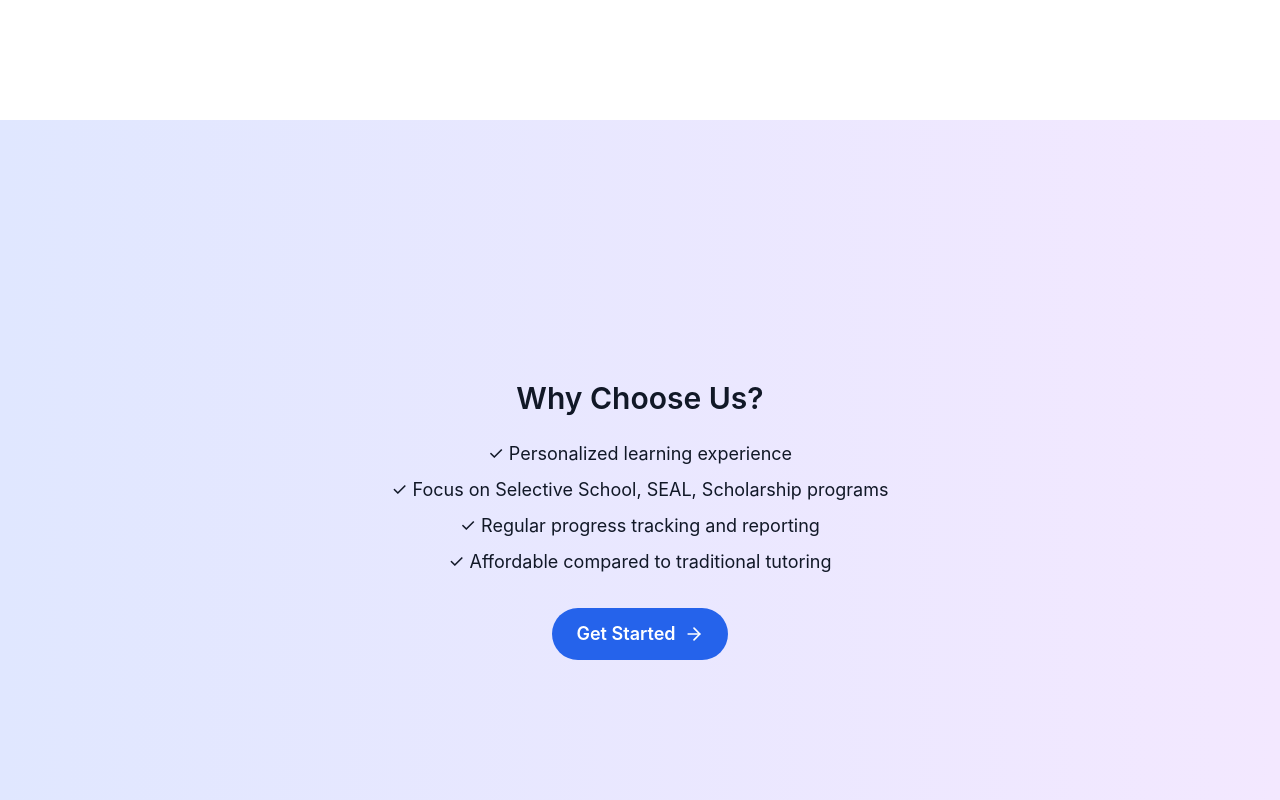
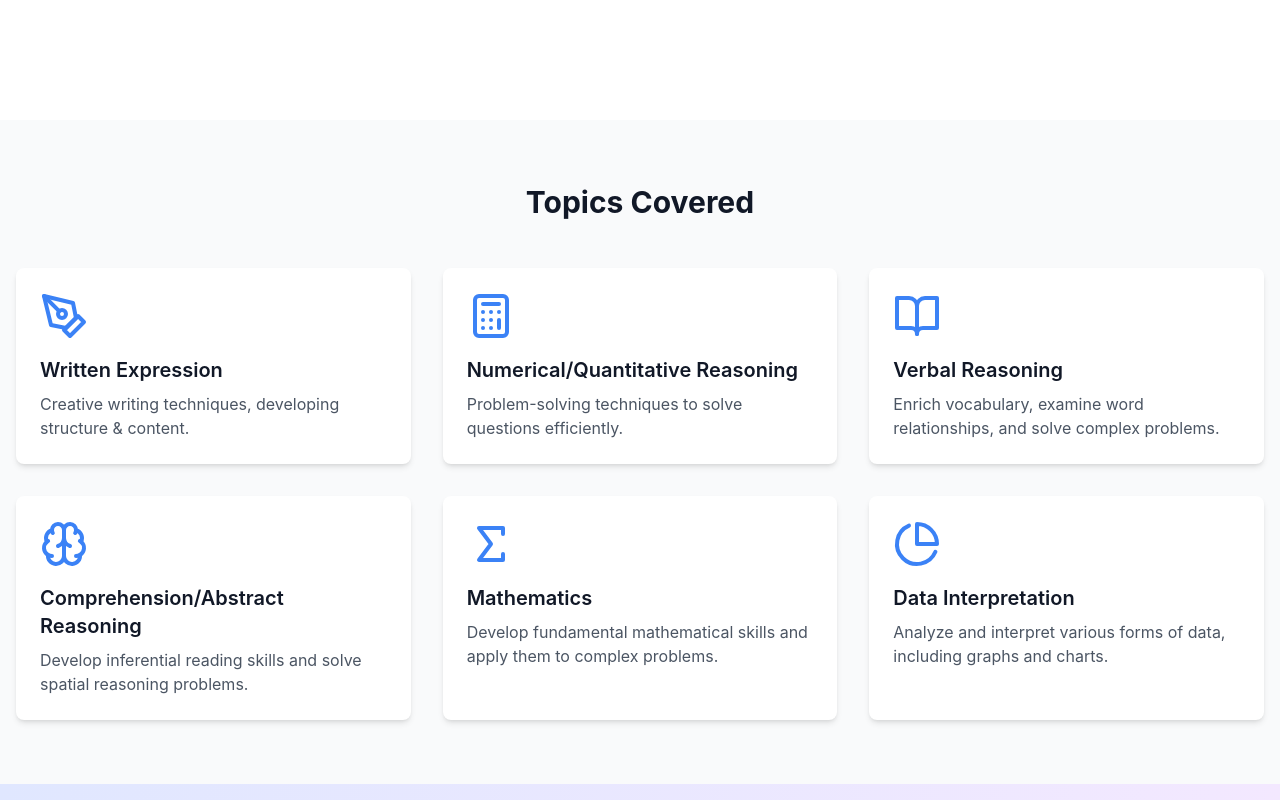
Before and after one commit to moreshk/selective-tutor, a Next.js app: page / in a window 1280 px wide. Shown: the part 1560-2360 px from the top of the page. Built offline with nearby package versions, Linux system fonts and the light colour scheme; no server answers.

Commit message:
new fold for topics covered

```diff
--- a/app/page.tsx
+++ b/app/page.tsx
@@ -5,6 +5,8 @@ import React, { useEffect, useState } from 'react';
 import Link from 'next/link';
 import { ArrowRight, BookOpen, Target, BarChart, Star } from 'lucide-react';
 import { Line, Bar } from 'react-chartjs-2';
+import TopicsCovered from '../components/TopicsCovered';
+
 import {
   Chart as ChartJS,
   CategoryScale,
@@ -128,6 +130,7 @@ const HomePage = () => {
           </div>
         </div>
       </ParallaxSection>
+      <TopicsCovered />
 
       <ParallaxSection bgClass="bg-gradient-to-r from-indigo-100 to-purple-100">
         <div className="container mx-auto px-4 text-center">
--- /dev/null
+++ b/components/TopicsCovered.tsx
@@ -0,0 +1,56 @@
+import React from 'react';
+import { BookOpen, Calculator, Brain, Sigma, PenTool, PieChart } from 'lucide-react';
+
+const topics = [
+  {
+    title: 'Written Expression',
+    description: 'Creative writing techniques, developing structure & content.',
+    icon: PenTool,
+  },
+  {
+    title: 'Numerical/Quantitative Reasoning',
+    description: 'Problem-solving techniques to solve questions efficiently.',
+    icon: Calculator,
+  },
+  {
+    title: 'Verbal Reasoning',
+    description: 'Enrich vocabulary, examine word relationships, and solve complex problems.',
+    icon: BookOpen,
+  },
+  {
+    title: 'Comprehension/Abstract Reasoning',
+    description: 'Develop inferential reading skills and solve spatial reasoning problems.',
+    icon: Brain,
+  },
+  {
+    title: 'Mathematics',
+    description: 'Develop fundamental mathematical skills and apply them to complex problems.',
+    icon: Sigma,
+  },
+  {
+    title: 'Data Interpretation',
+    description: 'Analyze and interpret various forms of data, including graphs and charts.',
+    icon: PieChart,
+  },
+];
+
+const TopicsCovered: React.FC = () => {
+  return (
+    <section className="py-16 bg-gray-50">
+    <div className="container mx-auto px-4">
+      <h2 className="text-3xl font-bold text-center mb-12">Topics Covered</h2>
+      <div className="grid grid-cols-1 md:grid-cols-2 lg:grid-cols-3 gap-8">
+        {topics.map((topic, index) => (
+           <div key={index} className="bg-white p-6 rounded-lg shadow-md">
+              <topic.icon className="w-12 h-12 text-blue-500 mb-4" />
+              <h3 className="text-xl font-semibold mb-2">{topic.title}</h3>
+              <p className="text-gray-600">{topic.description}</p>
+            </div>
+          ))}
+        </div>
+      </div>
+    </section>
+  );
+};
+
+export default TopicsCovered;
```
